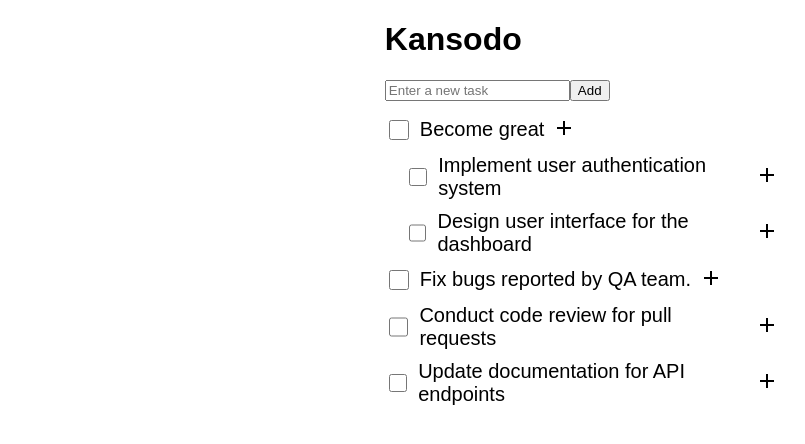
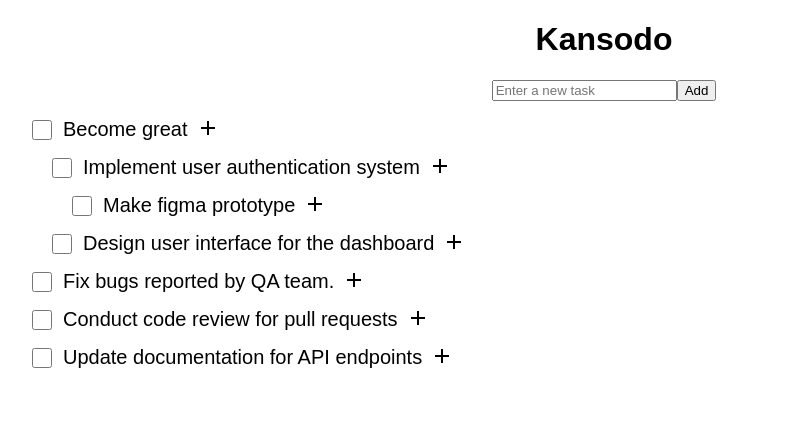
Before and after one commit to bikraman/Kansodo-Web, a React (Create React App) app in the folder kansodo/: page / in a window 1280 px wide. Shown: the top 444 px of the page, without its empty margins (36-841 px from the left). Built offline with nearby package versions, Linux system fonts and the light colour scheme.

Commit message:
minor code refactoring

```diff
--- a/kansodo/src/App.css
+++ b/kansodo/src/App.css
@@ -9,16 +9,24 @@ body {
 
 }
 
-.root {
+#root {
+  display: flex;
+  flex-direction: column;
+  align-items: center;
   width: 100%;
 }
 
-.hello {
+.main {
   width: 90%;
+  display: flex;
+  flex-direction: column;
+  align-items: center;
 }
 
 input[type="checkbox"] {
   accent-color: black;
+  width: 20px;
+  height: 20px;
 }
 
 .list-container {
--- a/kansodo/src/App.js
+++ b/kansodo/src/App.js
@@ -20,10 +20,12 @@ function App() {
   root.children[0].addChild(new TaskNode(new ItemClass(5, 1, "Implement user authentication system")));
   root.children[0].addChild(new TaskNode(new ItemClass(6, 1, "Design user interface for the dashboard")));
 
+  root.children[0].children[0].addChild(new TaskNode(new ItemClass(7, 6, "Make figma prototype")))
+
 
   return (
     // <ListItem/>
-    <div className='hello'>
+    <div className='main'>
         <h1 id="my">Kansodo</h1>
         <Top/>
         <TreeList data = {root}/>
@@ -32,8 +34,6 @@ function App() {
 }
 
 function pushToDb(task) {
-
-
 
 }
 
--- a/kansodo/src/components/TreeList.js
+++ b/kansodo/src/components/TreeList.js
@@ -8,33 +8,19 @@ import plus from './plus-solid.svg'
 
 export default function TreeList({data}) {
 
+    const [taskTreeRoot, setTaskTreeRoot] = useState(data)
 
-    const items = data.children.map ((element) => <ListItem task={element}/>)
-
+    const items = taskTreeRoot.children.map ((element) => <ListItem taskNode={element}/>)
     return (<div className='list-container'>{items}</div>);
 }
 
-function getStuff(node, final) {
+const ListItem = ({ taskNode }) => {
 
-    if(node === null)
-        return;
-
-    final.push(<ListItem task={node.value}/>);
-
-    for (let child of node.children) {
-        getStuff(child, final)
-    }
-}
-
-
-const ListItem = ({ task }) => {
-
-    const value = task.value
-    const [isExpanded, setIsExpanded] = useState(value.isExpanded ?? false);
+    const [task, setTask] = useState(taskNode.value)
+    const [isExpanded, setIsExpanded] = useState(task.isExpanded ?? false);
 
     const handleCheckboxChange = (event) => {
         // Logic to handle checkbox change
-        console.log(event.target.checked)
         setIsCompleted(event.target.checked)
     };
 
@@ -62,20 +48,19 @@ const ListItem = ({ task }) => {
         // Logic to handle add subtask click
     };
 
-    const [isCompleted, setIsCompleted] = useState(value.isCompleted)
+    const [isCompleted, setIsCompleted] = useState(task.isCompleted)
 
-    const items = task.children.map ((element) => <ListItem task={element}/>)
+    const items = taskNode.children.map ((element) => <ListItem taskNode={element}/>)
 
     return (
-        <div className="list-item-container" id={value.id}>
+        <div className="list-item-container" id={task.id}>
         <div className="list-item" draggable={true} onDragStart={handleDragStart} onDragEnd={handleDragEnd}>
             <input type="checkbox" className="list-item-checkbox" checked={isCompleted} onChange={handleCheckboxChange} />
-            <span className="list-item-text" contentEditable={true} onKeyDown={handleTextChange}>{value.data}</span>
+            <span className="list-item-text" contentEditable={true} onKeyDown={handleTextChange}>{task.data}</span>
             <span className="list-item-add-subtask" onClick={handleAddSubTaskClick}><img src={plus} alt="Add Subtask" /></span>
             <span className="list-item-delete" onClick={handleDeleteClick}><img src={trash} alt="Delete" /></span>
         </div>
         <div className="list-item-child-holder" style={{ display: isExpanded ? 'block' : 'none' , marginLeft: '20px'}}>
-            {/* Subtask components can be rendered here */}
             {items}
         </div>
         </div>
```
